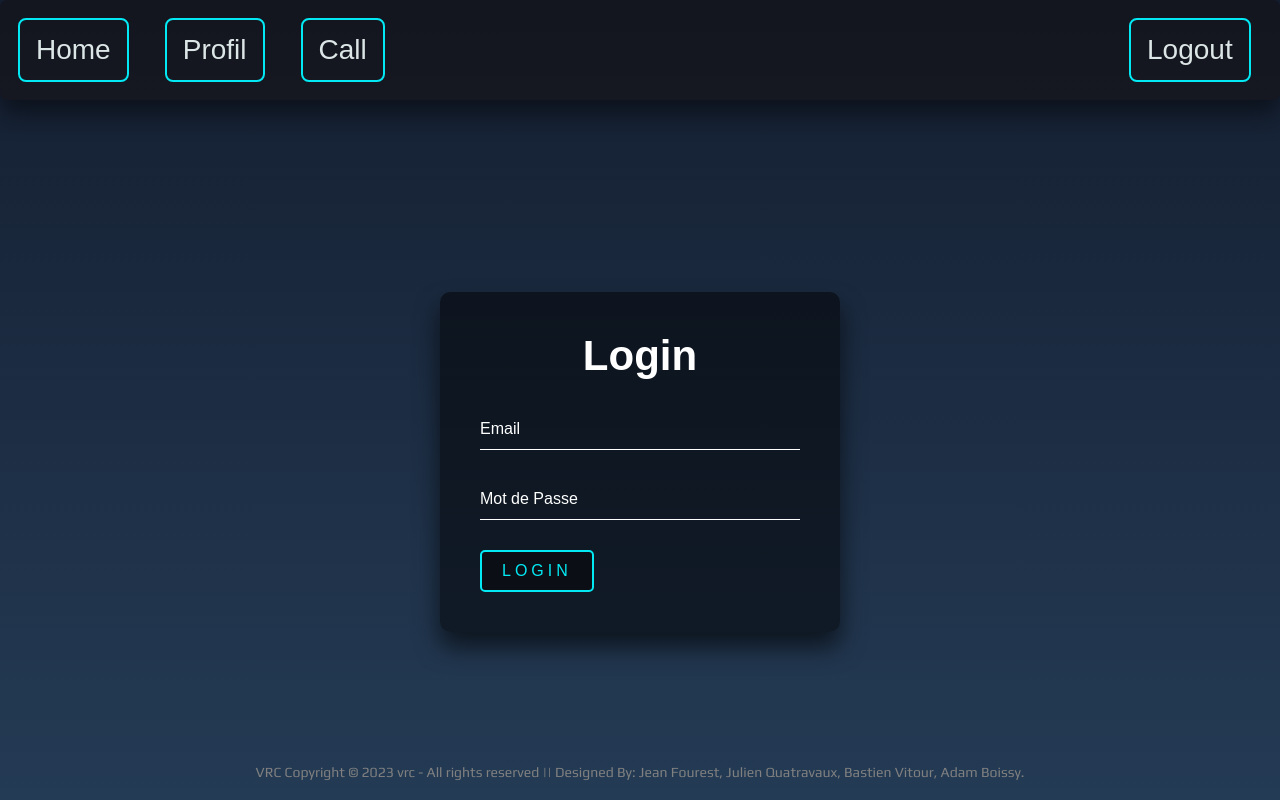
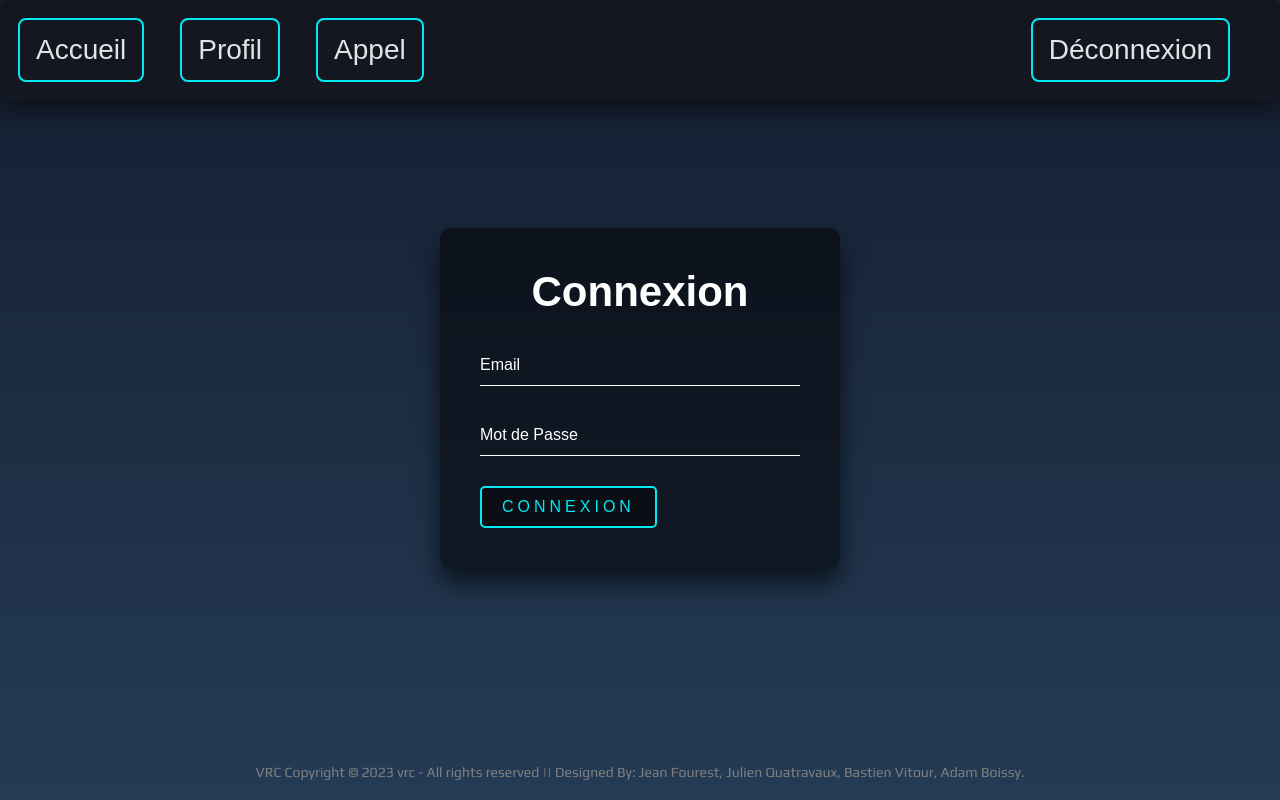
Before and after one commit to Julien-QTX/Projet_LabDay_VR, a PHP site: page /?page=login in a window 1280 px wide. Run offline with PHP 8.4, Linux system fonts and the light colour scheme; the visitor is signed in with stand-in values (Sample User, id 1).

Commit message:
new css + trad

```diff
--- a/src/templates/pages/lobby.php
+++ b/src/templates/pages/lobby.php
@@ -27,7 +27,7 @@ ob_start();
 
                     <div class="user_box">
                         <input type="text" name="invite_link" required>
-                        <label for="invite_link">Id de la salle</label>
+                        <label for="invite_link">Id du salon</label>
                     </div>
 
                     <input type="submit" value="Rejoindre le salon">
--- a/src/templates/pages/login.php
+++ b/src/templates/pages/login.php
@@ -18,7 +18,7 @@ ob_start();
 
 
     <div id="center" class="login-box">
-    <h2>Login</h2>
+    <h2>Connexion</h2>
 
 
 
@@ -45,7 +45,7 @@ ob_start();
 
             </div>
 
-                <button class="sub" type="submit">Login</button>
+                <button class="sub" type="submit">connexion</button>
 
     </form>
     </div>
--- a/src/templates/pages/profile.php
+++ b/src/templates/pages/profile.php
@@ -21,7 +21,7 @@ ob_start();
     $info = $usr_info->fetch();
 ?>
 <div id="infos">
-    <h1>PROFILE</h1>
+    <h1>PROFIL</h1>
 
     <div id="pfp">
         <img src=<?= $info['img'] ?> alt="profile picture" id="pic">
--- a/src/templates/partials/menu.php
+++ b/src/templates/partials/menu.php
@@ -1,20 +1,20 @@
 <ul>
-    <li class="boutton"><a href="/?page=home">Home</a></li>
+    <li class="boutton"><a href="/?page=home">Accueil</a></li>
 
     <?php if (!isset($_SESSION['user_id'])) { ?>
 
         <div class="side_btns">
-            <li><a href="/?page=register">SignUp</a></li>
-            <li><a href="/?page=login">Login</a></li>
+            <li><a href="/?page=register">Inscription</a></li>
+            <li><a href="/?page=login">Connexion</a></li>
         </div>
 
     <?php } else { ?>
 
 
         <li><a href="/?page=profile">Profil</a></li>
-        <li><a href="/?page=lobby">Call</a></li>
+        <li><a href="/?page=lobby">Appel</a></li>
         <div class="side_btns">
-            <li class="logout_btn"><a href="/actions/logout.php">Logout</a></li>
+            <li class="logout_btn"><a href="/actions/logout.php">Déconnexion</a></li>
         </div>
 
     <?php    } ?>
--- a/www/assets/CSS/header.css
+++ b/www/assets/CSS/header.css
@@ -44,11 +44,12 @@ li a:hover {
 }
 
 .side_btns {
-  padding-left: 78%;
+  padding-left: 71%;
 }
 
 .side_btns .logout_btn {
-  padding-left: 40%;
+  /*padding-left: 40%*/
+  padding-left: 28%;
 }
 
 html {
--- a/www/assets/CSS/lobby.css
+++ b/www/assets/CSS/lobby.css
@@ -24,7 +24,7 @@ body {
     border-radius: 10px;*/
     width: 400px;
     padding: 40px;
-    margin: 14% auto;
+    margin: 11% auto;
     /*transform: translate(-50%, -50%);*/
     background: rgba(0,0,0,.5);
     box-sizing: border-box;
--- a/www/assets/CSS/login.css
+++ b/www/assets/CSS/login.css
@@ -21,7 +21,7 @@ html {
     left: 50%;*/
     width: 400px;
     padding: 40px;
-    margin: 15% auto;
+    margin: 10% auto;
     /*transform: translate(-50%, -50%);*/
     background: rgba(0,0,0,.5);
     box-sizing: border-box;
--- a/www/assets/CSS/profile.css
+++ b/www/assets/CSS/profile.css
@@ -41,7 +41,7 @@ a:active {
     background-color: rgba(0, 0, 0, .5);
     padding: 10px;
     width: 60%;
-    margin: 7% auto;
+    margin: 3% auto;
     border-radius: 10px;
     box-shadow: 0 15px 25px black;
 }
--- a/www/assets/CSS/register.css
+++ b/www/assets/CSS/register.css
@@ -37,7 +37,7 @@ html {
     /*position: absolute;*/
     /*top: 50%;
     left: 50%;*/
-    margin: 50px 0;
+    margin: 1% 0;
     width: 400px;
     padding: 40px;
     /*transform: translate(-50%, -50%);*/
```
Also changed, not shown: www/assets/users_pfp/andre.jpeg (added).
